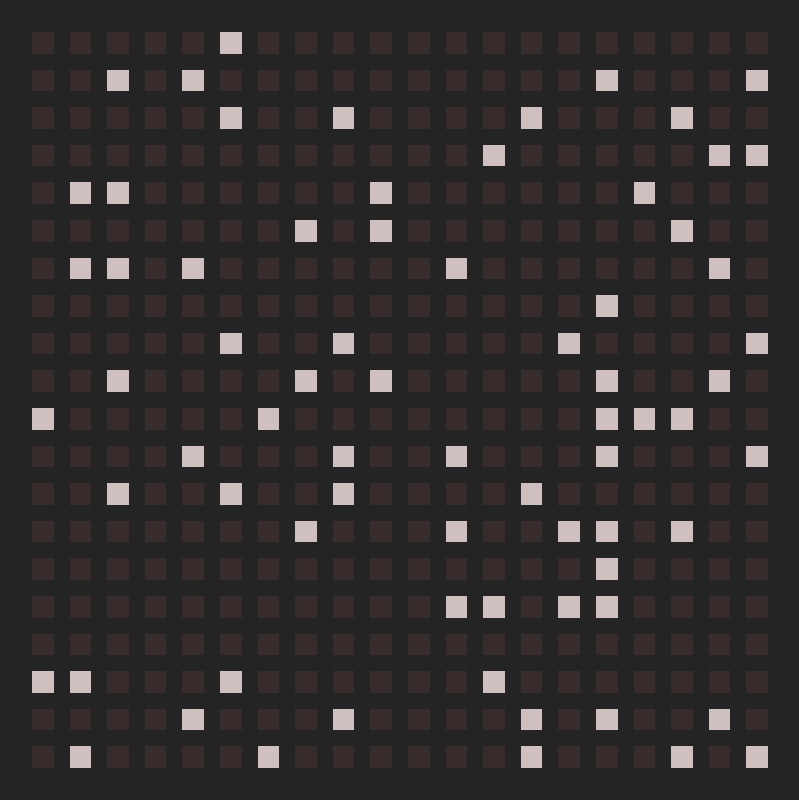
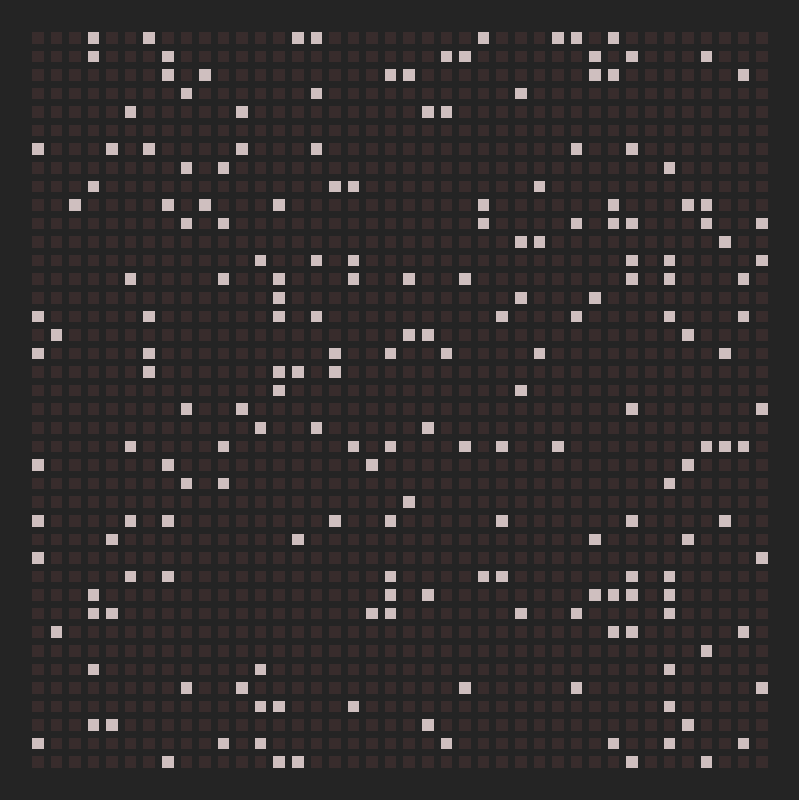
Before and after one commit to flaviodelima/game-of-life, a Vue app: page / in a window 1280 px wide. Shown: the whole page, without its empty margins (240-1039 px from the left). Built offline with nearby package versions, Linux system fonts and the light colour scheme.

Commit message:
feat: implement game rules

```diff
--- a/src/App.vue
+++ b/src/App.vue
@@ -1,15 +1,35 @@
 <script setup lang="ts">
+import { reactive } from 'vue';
 import Board from './components/Board.vue'
 import { Game } from "./game";
-import { Board as GameBoard } from "./game";
 
-const board = new GameBoard(20, 20)
-const game = new Game(board)
+const game = new Game(40)
 game.board.randomize()
+
+const data= reactive({
+  cells: game.board.getAsBoolean()
+})
+
+window.addEventListener('keydown', (event) => {
+  if (event.code === 'Space') {
+    game.restart()
+    data.cells = game.board.getAsBoolean()
+    game.computeNeighbors()
+  }
+})
+
+window.addEventListener('keydown', (event) => {
+  if (event.code === 'ArrowRight') {
+    game.next()
+    data.cells = game.board.getAsBoolean()
+    game.computeNeighbors()
+  }
+})
+
 </script>
 
 <template>
-  <Board :cells="game.board.getAsBoolean()"/>
+  <Board :cells="data.cells"/>
 </template>
 
 <style scoped>
--- a/src/components/Board.vue
+++ b/src/components/Board.vue
@@ -46,7 +46,7 @@ const numberOfColumns = computed(() => {
 #board {
   display: grid;
   grid-template-columns: 1fr;
-  grid-gap: 1rem;
+  grid-gap: 7px;
   height: 100%;
   aspect-ratio: 1 / 1;
   margin: 0 auto;
@@ -55,7 +55,7 @@ const numberOfColumns = computed(() => {
 
 .rows {
   display: grid;
-  grid-gap: 1rem;
+  grid-gap: 7px;
   /* background-color: blanchedalmond; */
 }
 </style>
--- a/src/game.ts
+++ b/src/game.ts
@@ -1,35 +1,35 @@
 class Cell {
   private _isAlive: boolean;
-  private _position: [number, number];
-  static board: Board;
+  readonly position: [number, number];
+  neighborCount: number = 0;
+  board: Board;
   neighbors: Cell[] = [];
 
-  constructor(isAlive: boolean, position: [number, number]) {
+  constructor(isAlive: boolean, position: [number, number], board:Board) {
     this._isAlive = isAlive
-    this._position = position
-  }
-
-  get position():[number, number] {
-    return this._position;
+    this.position = position
+    this.board = board
   }
 
   get isAlive():boolean {
     return this._isAlive;
   }
 
-  beBorn():void {
+  beBorn():Cell {
     this._isAlive = true
+    return this
   }
 
-  die():void {
+  die():Cell {
     this._isAlive = false
+    return this
   }
 
-  private findNeighbors(board:Board):Cell[] {
-    if (this.neighbors.length) return this.neighbors
+  findNeighbors():Cell[] {
+    // if (this.neighbors.length) return this.neighbors
 
     const [row, col] = this.position
-    const grid = board.getCells()
+    const grid = this.board.getCells()
     const rows = grid.length
     const cols = grid[0].length
     const neighbors:Cell[] = []
@@ -46,34 +46,74 @@ class Cell {
     return neighbors
   }
 
-  countNeighbors(board:Board):number {
-    if (!this.neighbors) this.findNeighbors(board)
+  private shouldDieByUnderpopulation(count:number):boolean {
+    return count < 2
+  }
+
+  private shouldDieByOverpopulation(count:number):boolean {
+    return count > 3
+  }
+
+  private shouldBeBorn(count:number):boolean {
+    return count === 3
+  }
+
+  countNeighbors():number {
+    // if (!this.neighbors.length) this.findNeighbors()
     let count = 0
     this.neighbors.forEach((cell) => {
       if (cell.isAlive) count++
     })
+    this.neighborCount = count
+    return count
+  }
 
-    return count
+  shouldDie():boolean {
+    if(!this.isAlive) return false
+    const count = this.countNeighbors()
+    return this.shouldDieByUnderpopulation(count) ||
+      this.shouldDieByOverpopulation(count)
+  }
+
+  next():Cell {
+    const count = this.neighborCount
+
+    if( this.shouldDie()) {
+      return this.die();
+    }
+    if (this.shouldBeBorn(count)) {
+      return this.beBorn();
+    }
+    return this;
   }
 }
 
 export class Board {
   private grid: Cell[][]
-
-  constructor(rows:number = 3, cols:number = 3) {
+  constructor(rows:number = 3, cols?:number ) {
+    if (!cols) cols = rows
     this.grid = new Array(rows).fill(false).map(
         () => new Array(cols).fill(false)
     )
+    this.randomize()
+  }
+
+  countNeighborsPerCell():number[][] {
+    return this.grid.map((row) => row.map((cell) => cell.countNeighbors()))
+  }
+
+  next():void {
+    this.grid.forEach((row) => row.forEach((cell) => cell.next()))
   }
 
   getCell(row:number, col:number):Cell {
     return this.grid[row][col]
   }
 
-  randomize(oddsRate:number = 0.2):void {
+  randomize(oddsRate:number = 0.12):void {
     this.grid.forEach((row, i) => {
       row.forEach((_, j) => {
-        this.grid[i][j] = new Cell(Math.random() < oddsRate, [i, j])})
+        this.grid[i][j] = new Cell(Math.random() < oddsRate, [i, j], this)})
     })
   }
 
@@ -84,17 +124,52 @@ export class Board {
   getAsBoolean():boolean[][] {
     return this.grid.map((row) => row.map((cell) => cell.isAlive))
   }
+
+  get cells():Cell[] {
+    return this.grid.flat()
+  }
 }
 
 export class Game {
   board: Board
+  boardHistory: boolean[][][] = []
 
-  constructor(board: Board) {
-    this.board = board
+  constructor(row:number, col?:number) {
+    this.board = new Board(row, col)
     this.board.randomize()
+  }
+
+  restart():void {
+    this.board.randomize()
+    this.boardHistory = []
   }
 
   getBoard():Cell[][] {
     return this.board.getCells()
   }
+
+  computeNeighbors():void {
+    this.boardHistory.push(this.board.getAsBoolean())
+    this.board.cells.forEach(cell => {
+      cell.findNeighbors()
+      cell.countNeighbors()
+    })
+  }
+
+  next():void {
+    this.addHistory()
+    this.board.next()
+  }
+
+  addHistory():void {
+    this.boardHistory.push(this.board.getAsBoolean())
+  }
 }
+
+export function prettyPrintBoard(board: boolean[][]): void {
+  console.log(board.map(row => row.map(cell => cell ? 'X' : 'O').join(' ')).join('\n'))
+}
+
+export function prettyNeiborsCount(board: number[][]): void {
+  console.log(board.map(row => row.map(cell => cell).join(' ')).join('\n'))
+}
```
